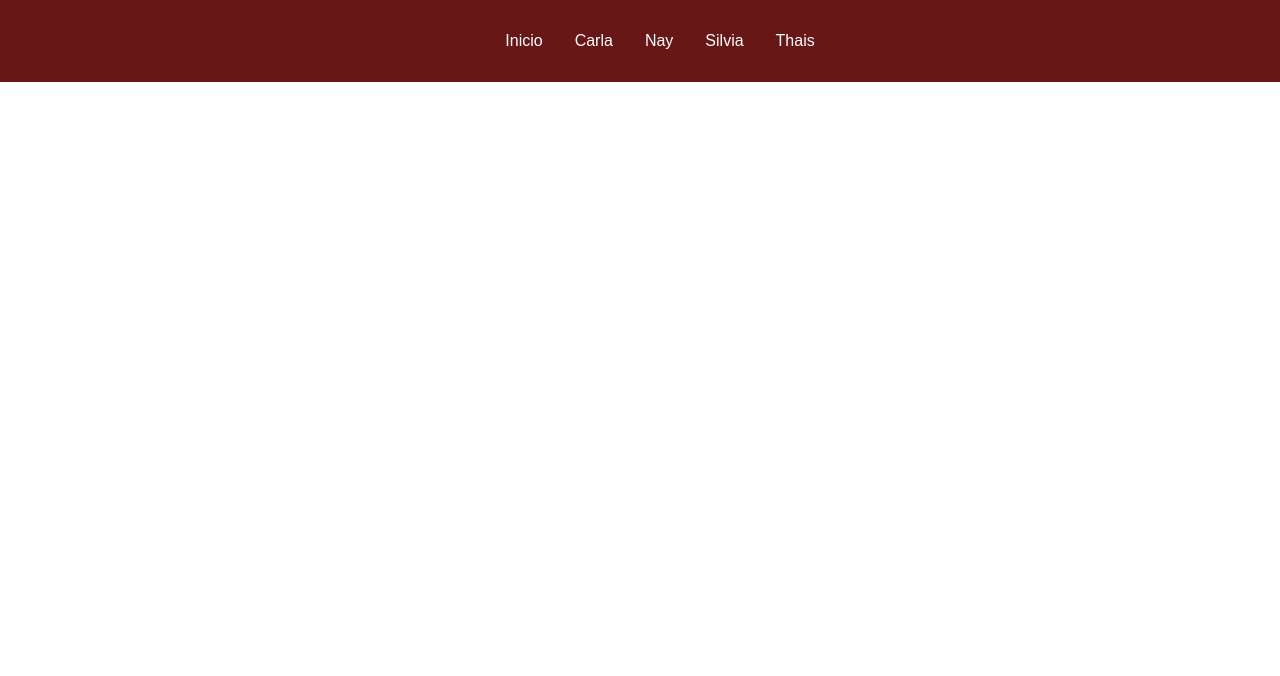
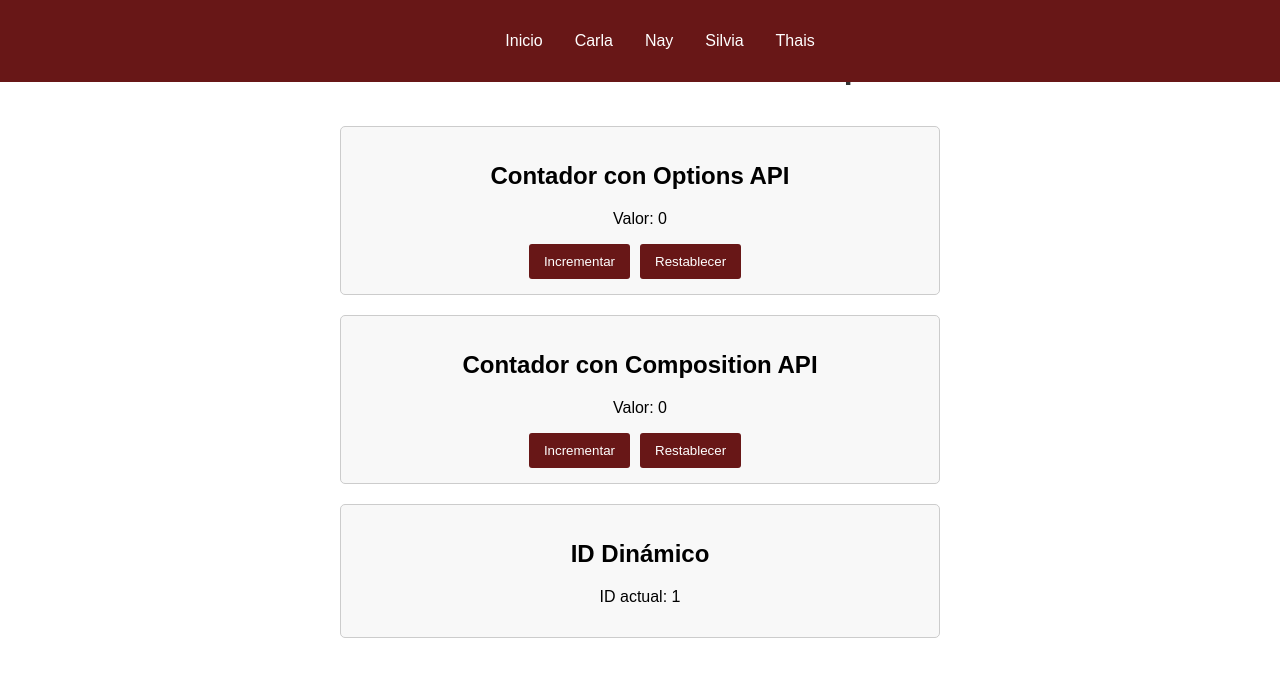
Before and after one commit to intxaurtietadev/investigacion-vue, a Vue app: page /carla/1 in a window 1280 px wide. Shown: the top 676 px of the page. Built offline with nearby package versions, Linux system fonts and the light colour scheme.

Commit message:
subida-ejemplos-carla

```diff
--- a/src/components/ComponenteCarla.vue
+++ b/src/components/ComponenteCarla.vue
@@ -0,0 +1,95 @@
+<template>
+    <div class="component-carla">
+      <!-- Contador con Options API -->
+      <section>
+        <h2>Contador con Options API</h2>
+        <p>Valor: {{ optionsCount }}</p>
+        <button @click="incrementOptions">Incrementar</button>
+        <button @click="resetOptions">Restablecer</button>
+      </section>
+
+      <!-- Contador con Composition API -->
+      <section>
+        <h2>Contador con Composition API</h2>
+        <p>Valor: {{ compositionCount }}</p>
+        <button @click="incrementComposition">Incrementar</button>
+        <button @click="resetComposition">Restablecer</button>
+      </section>
+
+      <!-- ID Dinámico -->
+      <section>
+        <h2>ID Dinámico</h2>
+        <p>ID actual: {{ initialId }}</p>
+      </section>
+    </div>
+  </template>
+
+  <script setup>
+  import { ref } from "vue";
+
+  // Contador con Composition API
+  const compositionCount = ref(0);
+
+  function incrementComposition() {
+    compositionCount.value++;
+  }
+
+  function resetComposition() {
+    compositionCount.value = 0;
+  }
+  </script>
+
+  <script>
+  export default {
+    props: {
+      initialId: {
+        type: String,
+        required: true,
+      },
+    },
+    data() {
+      return {
+        optionsCount: 0,
+      };
+    },
+    methods: {
+      incrementOptions() {
+        this.optionsCount++;
+      },
+      resetOptions() {
+        this.optionsCount = 0;
+      },
+    },
+  };
+  </script>
+
+  <style scoped>
+  .component-carla {
+    max-width: 600px;
+    margin: 0 auto;
+    padding: 20px;
+    font-family: Arial, sans-serif;
+  }
+
+  section {
+    margin-bottom: 20px;
+    border: 1px solid #ccc;
+    padding: 15px;
+    border-radius: 5px;
+    background-color:#f8f8f8;
+  }
+
+  button {
+    padding: 10px 15px;
+    margin-right: 10px;
+    background-color: #681717;
+    color: white;
+    border: none;
+    border-radius: 3px;
+    cursor: pointer;
+  }
+
+  button:hover {
+    background-color: #681717;
+  }
+  </style>
--- a/src/router/index.js
+++ b/src/router/index.js
@@ -21,7 +21,7 @@ const router = createRouter({
       component: () => import('../views/Nay.vue'), // Lazy-loading
     },
     {
-      path: '/carla', // Ruta para Carla
+      path: '/carla/:id?', // Ruta para Carla
       name: 'carla',
       component: () => import('../views/Carla.vue'), // Lazy-loading
     },
--- a/src/views/Carla.vue
+++ b/src/views/Carla.vue
@@ -1,6 +1,36 @@
 <template>
-    <div>
-      <h1>Página de Carla</h1>
-      <p>Contenido relacionado con Carla.</p>
-    </div>
-  </template>
+  <div class="view-carla">
+    <h1>Carla - Demostración de Conceptos</h1>
+    <ComponenteCarla :initial-id="id" />
+  </div>
+</template>
+
+<script>
+import { computed } from "vue";
+import { useRoute } from "vue-router";
+import ComponenteCarla from "../components/ComponenteCarla.vue";
+
+export default {
+  components: { ComponenteCarla },
+  setup() {
+    const route = useRoute();
+    const id = computed(() => route.params.id || "default");
+
+    return { id };
+  },
+};
+</script>
+
+<style scoped>
+.view-carla {
+  padding: 20px;
+  max-width: 800px;
+  margin: 0 auto;
+  text-align: center;
+}
+
+h1 {
+  color: #333;
+  margin-bottom: 20px;
+}
+</style>
```
